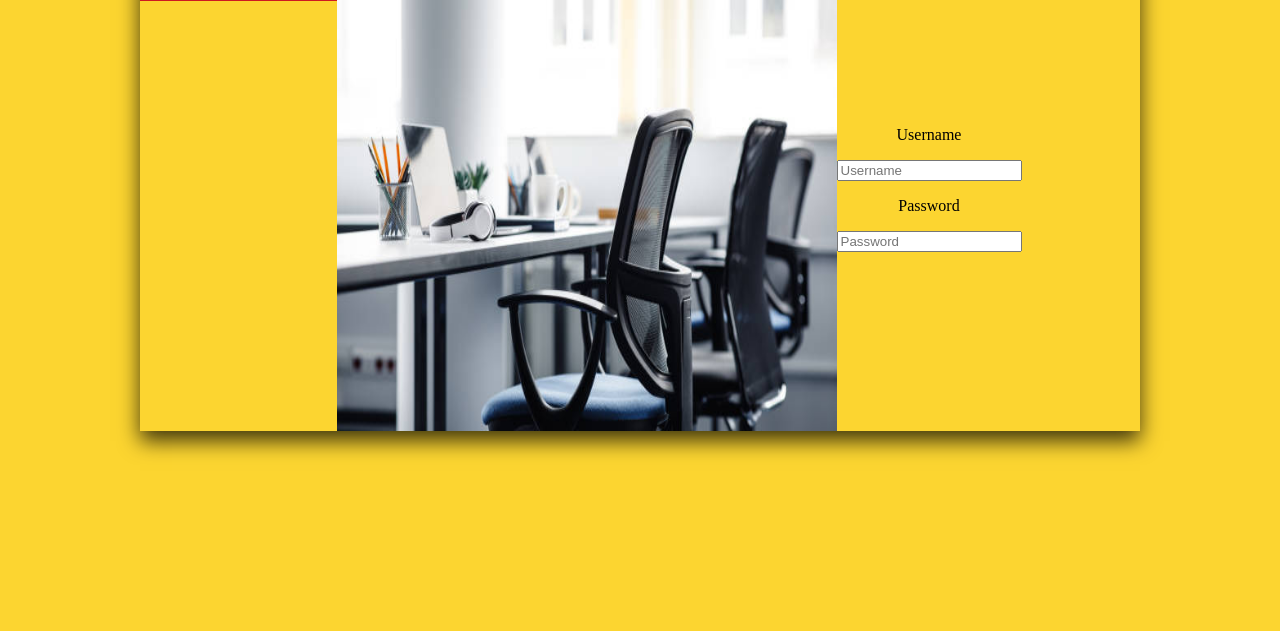
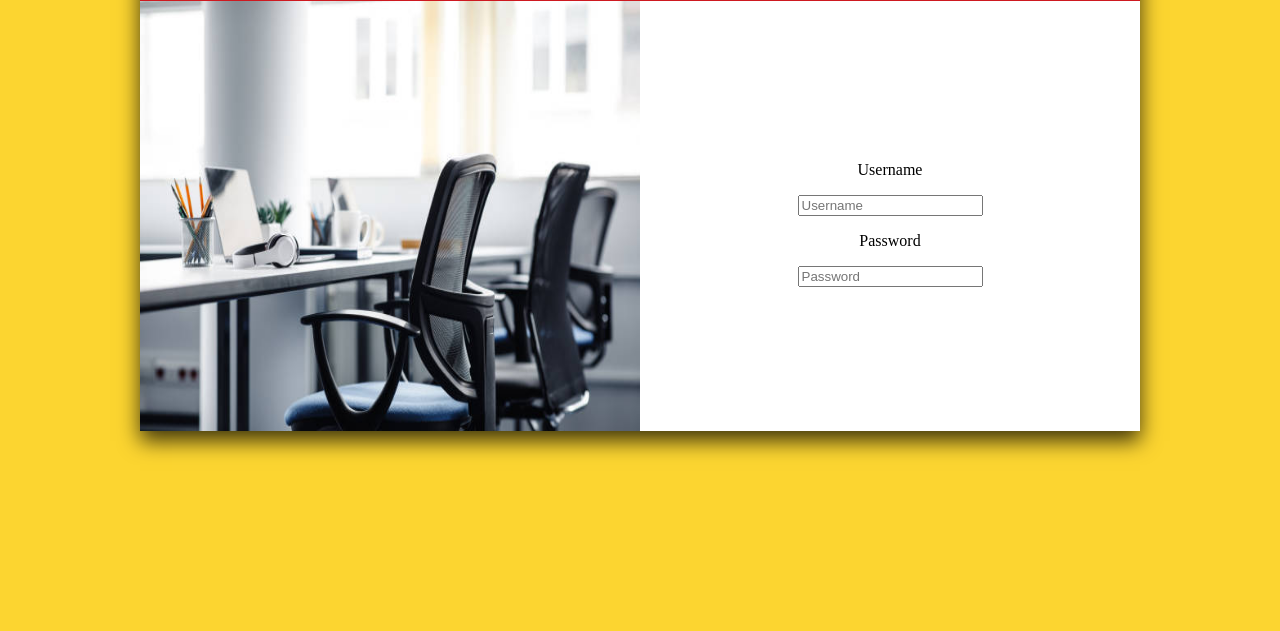
Before and after one commit to edihr12/flex-basics-domaci, a plain HTML site: page index.html in a window 1280 px wide. Shown: the part 269-900 px from the top of the page. Drawn offline with Linux system fonts and the light colour scheme.

Commit message:
Finally homework is done. I almost went mad. :-)

```diff
--- a/index.html
+++ b/index.html
@@ -14,6 +14,7 @@
     <header>
       <h1>Brainlab login</h1>
     </header>
+    <div class="container">
       <img src="./image/office.jpeg" alt="Office">
 
       <div class="login">
@@ -22,7 +23,7 @@
         <p>Password</p>
         <input type="username" placeholder="Password">
       </div>
-
+    </div>
   </div>
 </body>
 
--- a/styles.css
+++ b/styles.css
@@ -18,14 +18,22 @@ img {
 .card {
   margin: 200px auto;
   display: flex;
+  flex-direction: column;
   width: 1000px;
   height: 500px;
   box-shadow: 0px 10px 20px 0px rgba(0, 0, 0, 0.75);
 }
 
 .login {
+  width: 50%;
+  background-color: white;
   display: flex;
   flex-direction: column;
   align-items: center;
   justify-content: center;
 }
+
+.container {
+  height: 430px;
+  display: flex;
+}
```
Lines whose indentation alone changed are shown as unchanged.
